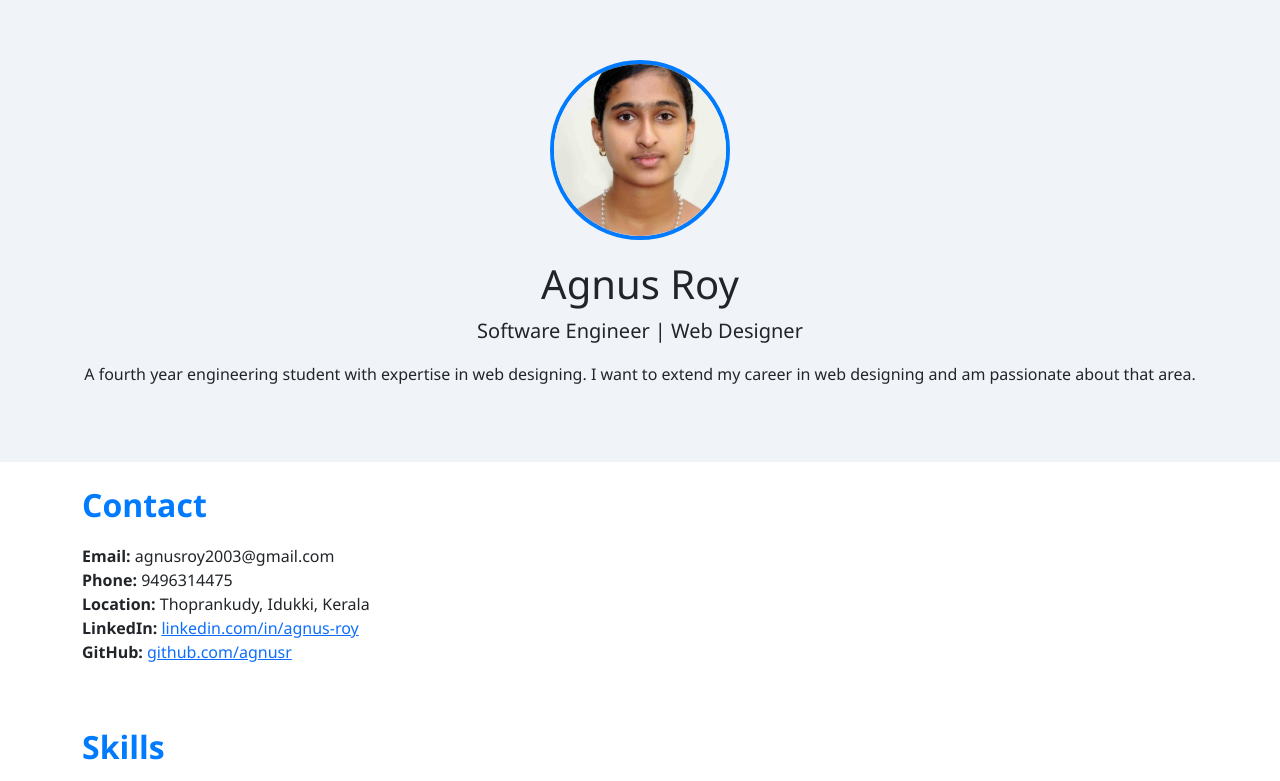
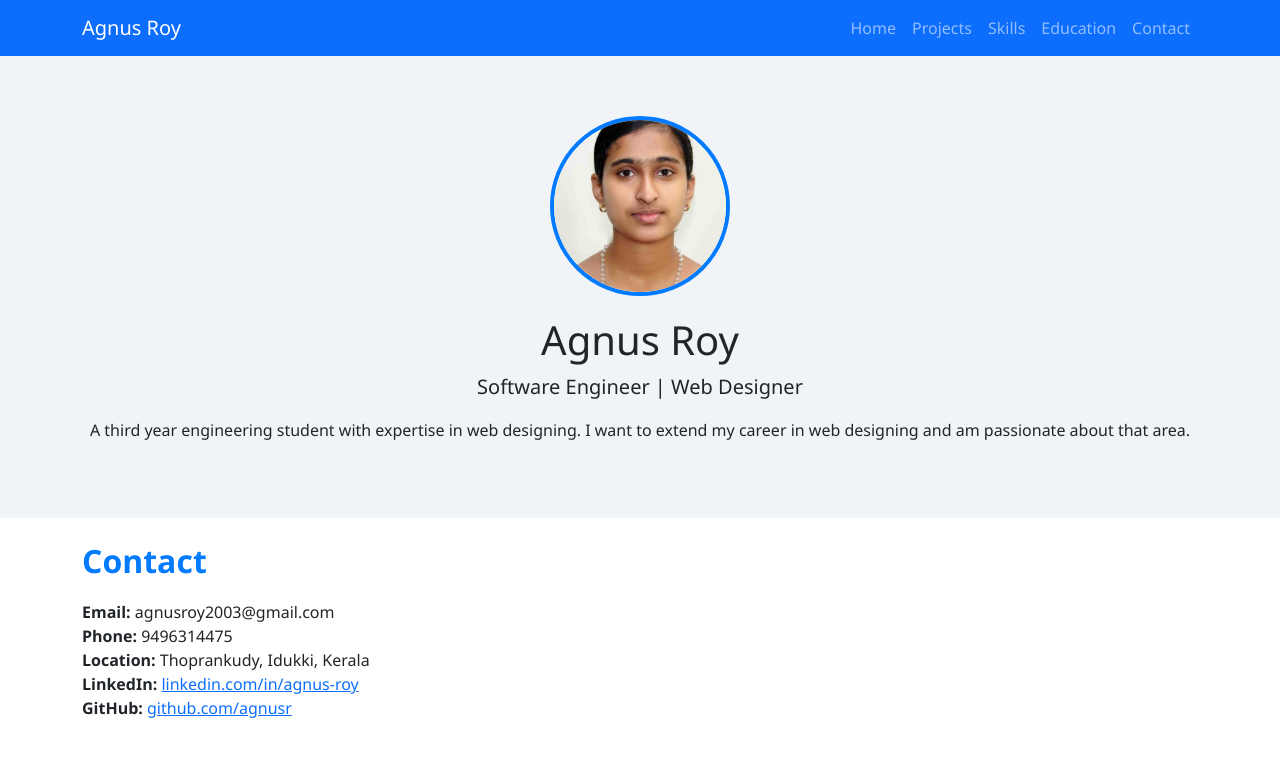
Before and after one commit to agnusr/agnusr.github.io, a plain HTML site: page index.html in a window 1280 px wide. Shown: the top 781 px of the page. Drawn offline with nearby package versions, Linux system fonts and the light colour scheme.

Commit message:
index.html

```diff
--- a/index.html
+++ b/index.html
@@ -4,9 +4,11 @@
 <head>
     <meta charset="UTF-8" />
     <meta name="viewport" content="width=device-width, initial-scale=1.0" />
-    <meta name="description" content="Agnus Roy - Software Engineer and Web Designer from Kerala. Portfolio showcasing skills, projects, and contact info.">
-<meta name="keywords" content="Agnus Roy, Web Designer Kerala, Software Engineer Portfolio, HTML CSS Bootstrap, GitHub Projects">
-<meta name="author" content="Agnus Roy">
+    <meta name="description"
+        content="Agnus Roy - Software Engineer and Web Designer from Kerala. Portfolio showcasing skills, projects, and contact info.">
+    <meta name="keywords"
+        content="Agnus Roy, Web Designer Kerala, Software Engineer Portfolio, HTML CSS Bootstrap, GitHub Projects">
+    <meta name="author" content="Agnus Roy">
 
     <title>Agnus Roy | Software Engineer & Web Designer</title>
 
@@ -14,6 +16,7 @@
     <style>
         body {
             font-family: 'Segoe UI', sans-serif;
+            scroll-behavior: smooth;
         }
 
         .hero {
@@ -49,30 +52,60 @@
 </head>
 
 <body>
+    <!-- Navigation Bar -->
+    <nav class="navbar navbar-expand-lg navbar-dark bg-primary sticky-top">
+        <div class="container">
+            <a class="navbar-brand" href="#">Agnus Roy</a>
+            <button class="navbar-toggler" type="button" data-bs-toggle="collapse" data-bs-target="#navbarNav"
+                aria-controls="navbarNav" aria-expanded="false" aria-label="Toggle navigation">
+                <span class="navbar-toggler-icon"></span>
+            </button>
+            <div class="collapse navbar-collapse justify-content-end" id="navbarNav">
+                <ul class="navbar-nav">
+                    <li class="nav-item">
+                        <a class="nav-link" href="#home">Home</a>
+                    </li>
+                    <li class="nav-item">
+                        <a class="nav-link" href="#projects">Projects</a>
+                    </li>
+                    <li class="nav-item">
+                        <a class="nav-link" href="#skills">Skills</a>
+                    </li>
+                    <li class="nav-item">
+                        <a class="nav-link" href="#education">Education</a>
+                    </li>
+                    <li class="nav-item">
+                        <a class="nav-link" href="#contact">Contact</a>
+                    </li>
+                </ul>
+            </div>
+        </div>
+    </nav>
+
     <!-- Hero Section -->
-    <section class="hero">
+    <section class="hero" id="home">
         <img src="agnus_roy.jpg" alt="Agnus Roy">
         <h1>Agnus Roy</h1>
         <p class="lead">Software Engineer | Web Designer</p>
-        <p>A fourth year engineering student with expertise in web designing. I want to extend my career in web designing
+        <p>A third year engineering student with expertise in web designing. I want to extend my career in web designing
             and am passionate about that area.</p>
     </section>
 
     <!-- Contact Info -->
-    <section class="container py-4">
+    <section class="container py-4" id="contact">
         <h2 class="section-title">Contact</h2>
         <ul class="list-unstyled">
             <li><strong>Email:</strong> agnusroy2003@gmail.com</li>
             <li><strong>Phone:</strong> 9496314475</li>
             <li><strong>Location:</strong> Thoprankudy, Idukki, Kerala</li>
-            <li><strong>LinkedIn:</strong> <a href="https://www.linkedin.com/in/agnus-roy-896066345"
-                    >linkedin.com/in/agnus-roy</a></li>
+            <li><strong>LinkedIn:</strong> <a
+                    href="https://www.linkedin.com/in/agnus-roy-896066345">linkedin.com/in/agnus-roy</a></li>
             <li><strong>GitHub:</strong> <a href="https://github.com/agnusr" target="_blank">github.com/agnusr</a></li>
         </ul>
     </section>
 
     <!-- Skills -->
-    <section class="container py-4">
+    <section class="container py-4" id="skills">
         <h2 class="section-title">Skills</h2>
         <div class="skills">
             <span>HTML5</span>
@@ -88,7 +121,7 @@
     </section>
 
     <!-- Projects -->
-    <section class="container py-4">
+    <section class="container py-4" id="projects">
         <h2 class="section-title">Projects</h2>
         <div class="mb-4">
             <h5>Swaralipi</h5>
@@ -105,7 +138,7 @@
     </section>
 
     <!-- Education -->
-    <section class="container py-4">
+    <section class="container py-4" id="education">
         <h2 class="section-title">Education</h2>
         <p><strong>B.Tech in Computer Science</strong><br>Amal Jyothi College of Engineering, Kanjirapally<br>Graduation
             Year: 2026</p>
```
